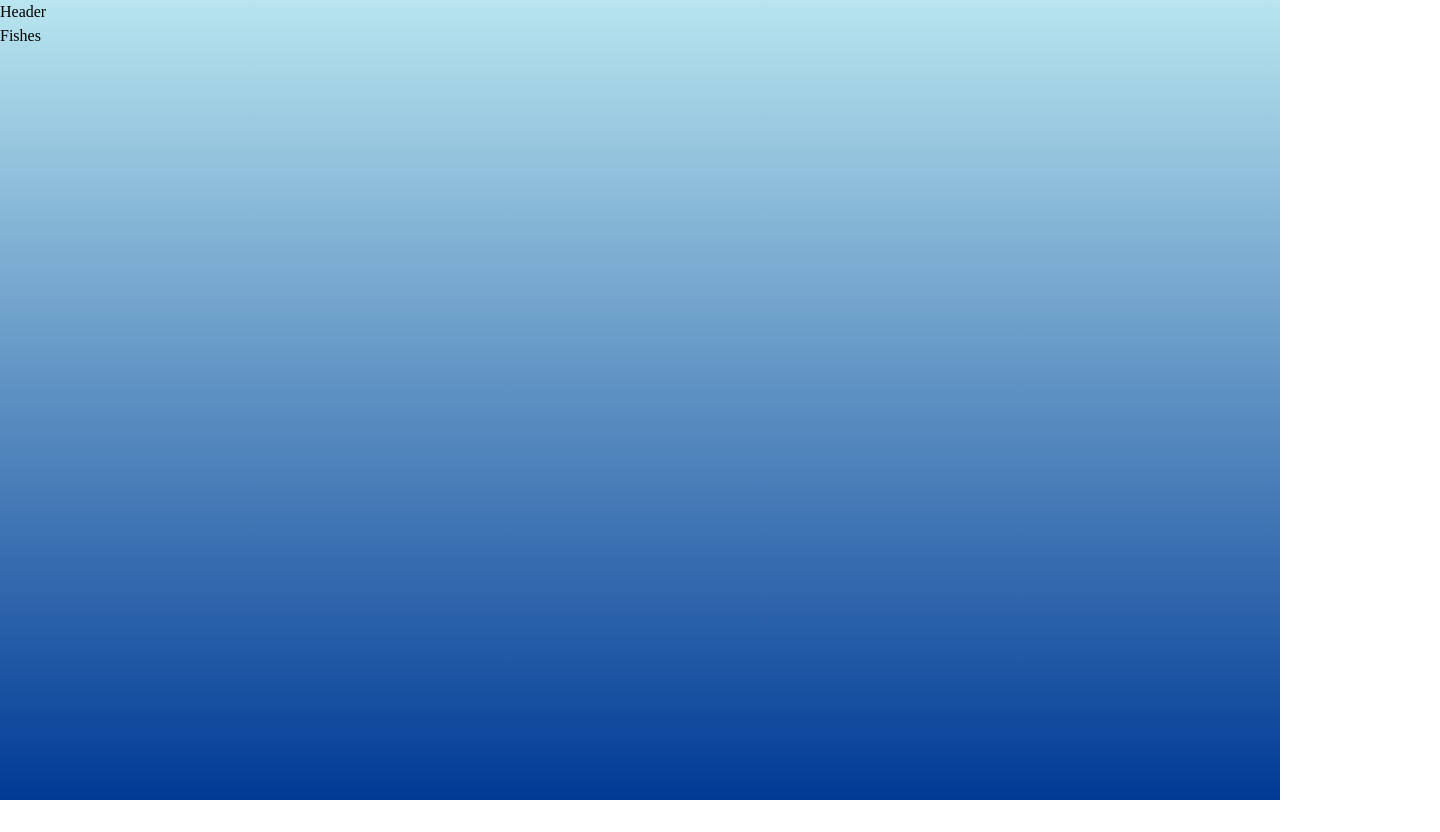
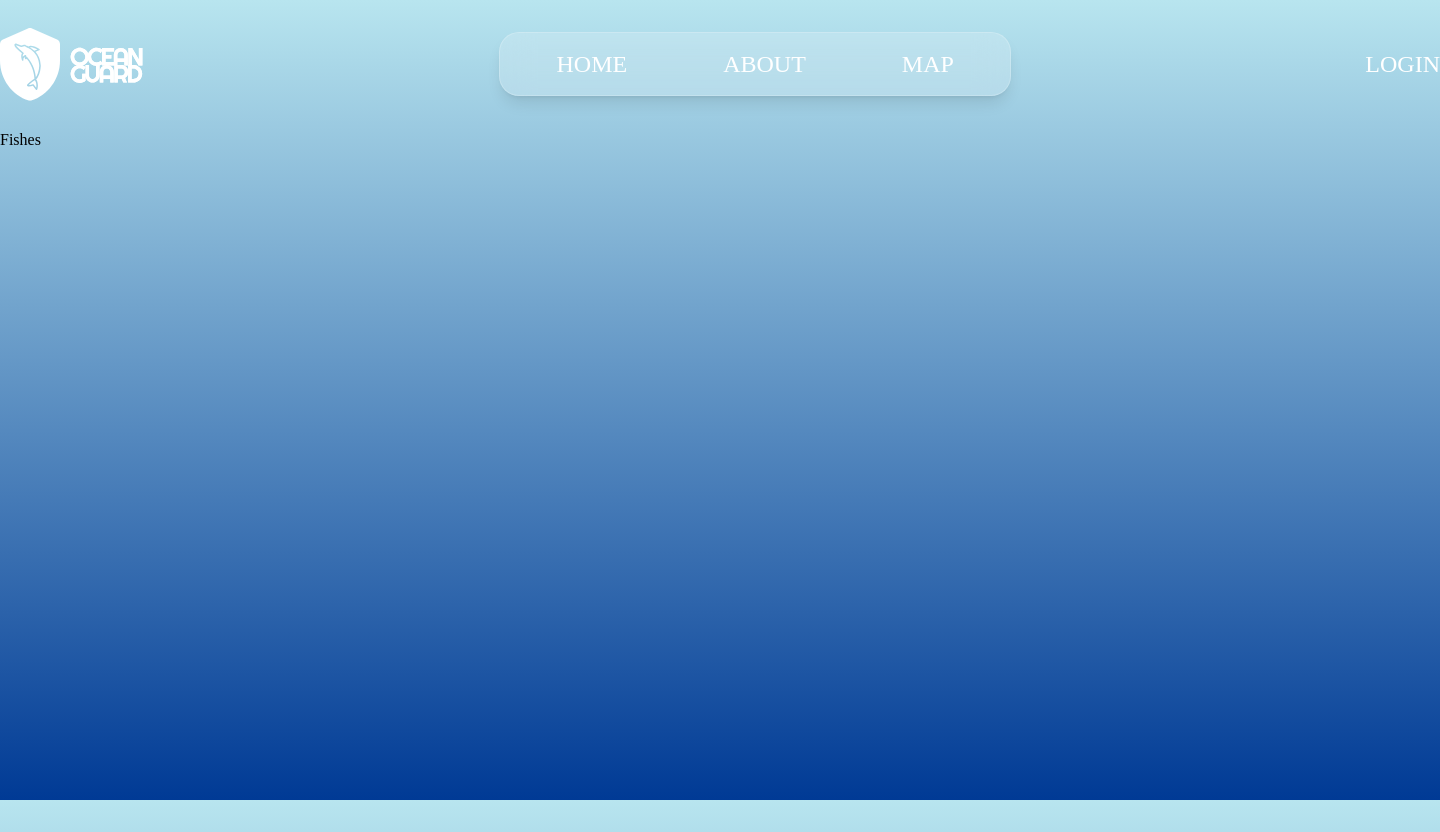
Before and after one commit to trippletrouble/oceanguard, a React (Vite) app in the folder frontend/: page / in a window 1280 px wide. Shown: the whole page, 1440 px wide, since content can reach past the window. Before the commit the page ends 800 px from the top, so only its background shows below. Built offline with nearby package versions, Linux system fonts and the light colour scheme; a web font is replaced by a local one.

Commit message:
feat: created header

```diff
--- a/frontend/src/components/Header.tsx
+++ b/frontend/src/components/Header.tsx
@@ -1,7 +1,19 @@
 export default function Header() {
   return (
     <>
-      <h1>Header</h1>
+      <header className="w-[90rem] h-[4rem] mx-auto my-[2rem]  flex justify-between items-center text-[1.5rem] text-white">
+        <div>
+          <img src="/src/assets/logo.svg" alt="Logo" className="h-full w-auto" />
+        </div>
+        <nav className="bg-white/20 backdrop-blur-lg border border-white/20 shadow-lg h-16 flex items-center px-4 rounded-[1.25rem]">
+          <ul className="flex gap-24 px-10">
+            <li className="transition transform duration-300 hover:scale-150 hover:text-blue-500"><a href="/" >HOME</a></li>
+            <li className="transition transform duration-300 hover:scale-150 hover:text-blue-500"><a href="/about">ABOUT</a></li>
+            <li className="transition transform duration-300 hover:scale-150 hover:text-blue-500"><a href="/map">MAP</a></li>
+          </ul>
+        </nav>
+        <a href="/login" className="transition transform duration-300 hover:scale-150 hover:text-blue-500">LOGIN</a>
+      </header>
     </>
   )
 }
```
Also changed, not shown: frontend/src/assets/logo.svg (added).
